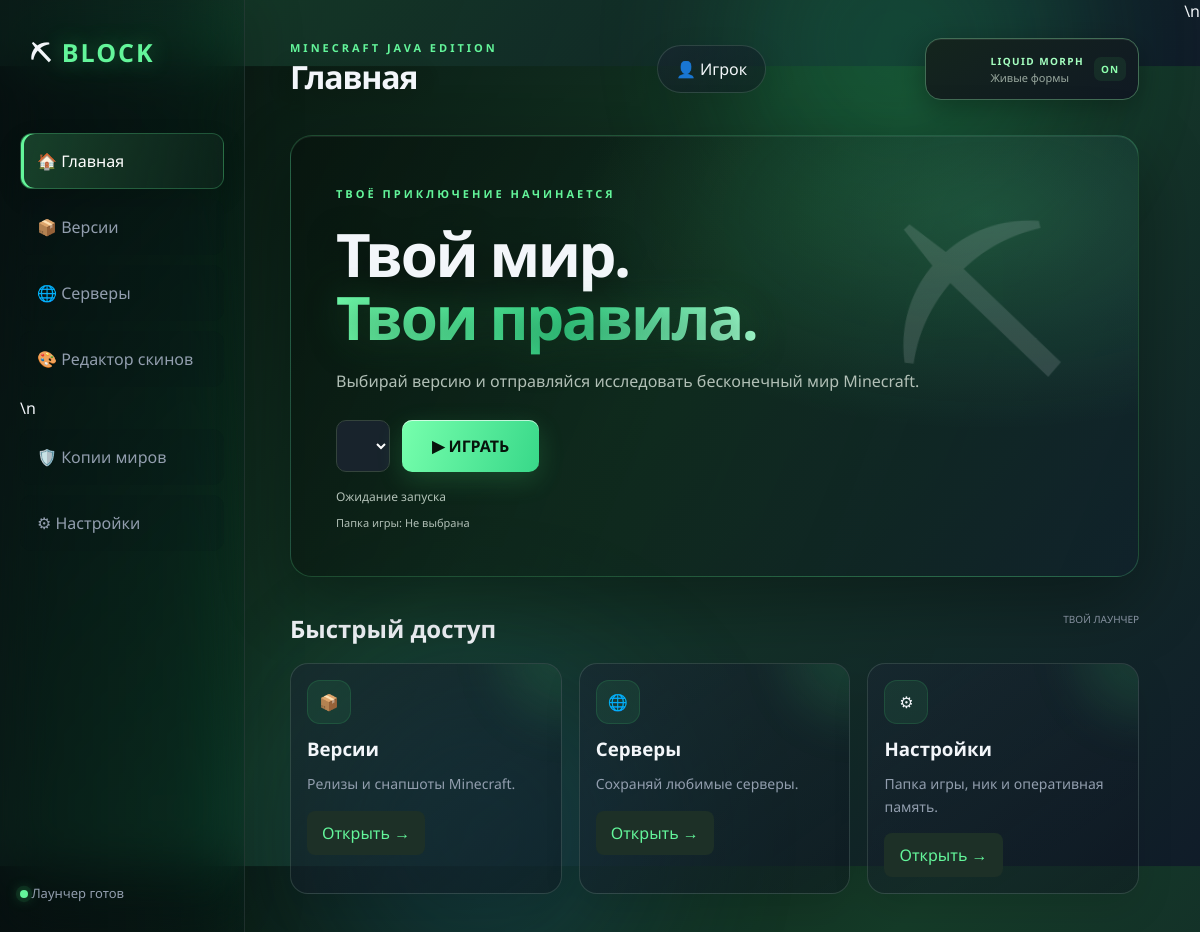
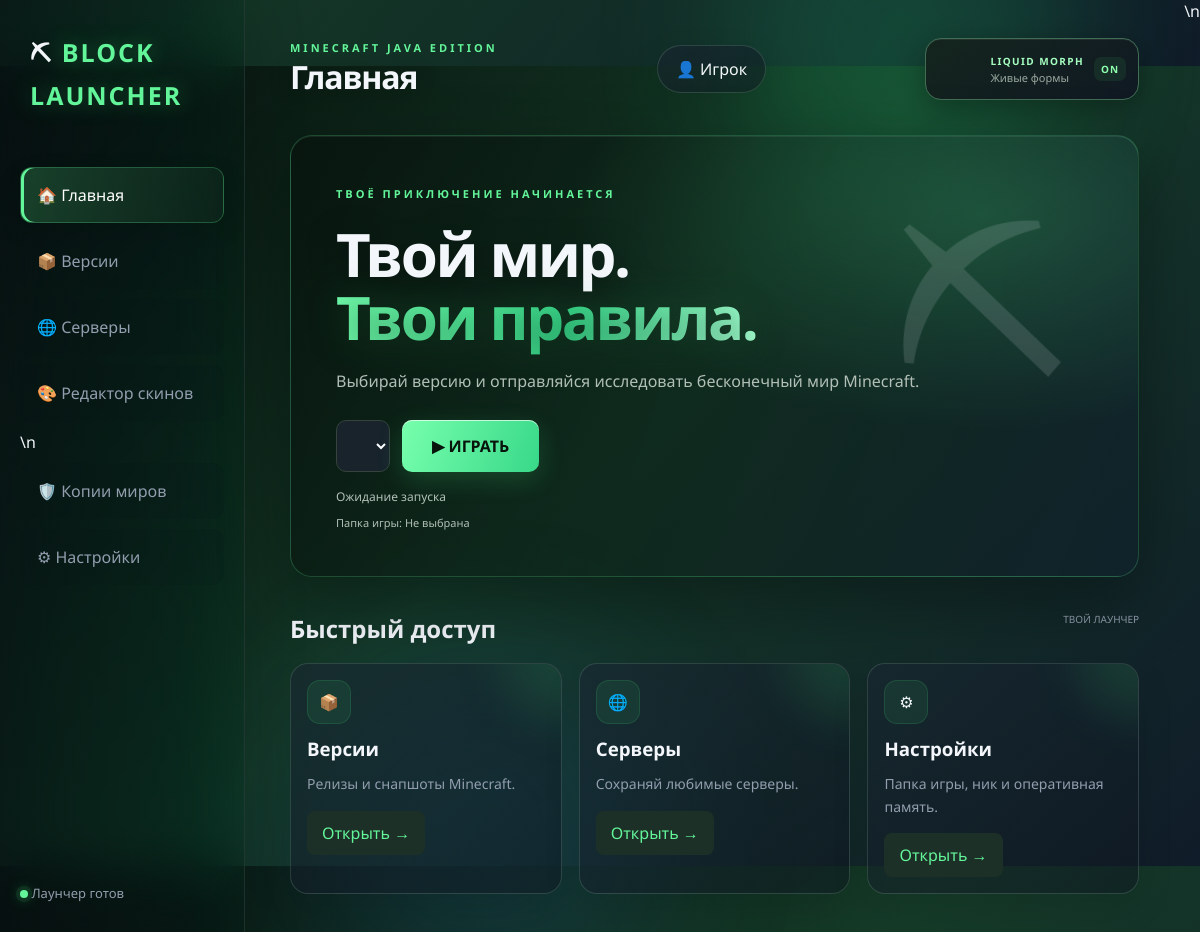
Before and after one commit to ikutlenkov-lang/Minecraft-Launcher, an Electron app: page src/index.html in a window 1200 px wide. Drawn offline with Linux system fonts and the light colour scheme; no server answers.

Commit message:
Rename launcher branding to Block Launcher

```diff
--- a/src/index.html
+++ b/src/index.html
@@ -4,7 +4,7 @@
 <head>
   <meta charset="UTF-8">
   <meta name="viewport" content="width=device-width, initial-scale=1.0">
-  <title>Minecraft Launcher</title>
+  <title>Block Launcher</title>
   <link rel="stylesheet" href="style.css">
 </head>
 
@@ -12,7 +12,7 @@
 
   <aside class="sidebar">
 
-    <div class="logo">⛏ <span>BLOCK</span></div>
+    <div class="logo">⛏ <span>BLOCK LAUNCHER</span></div>
 
     <nav>
       <button class="nav-item active" data-page="home">🏠 Главная</button>
```
